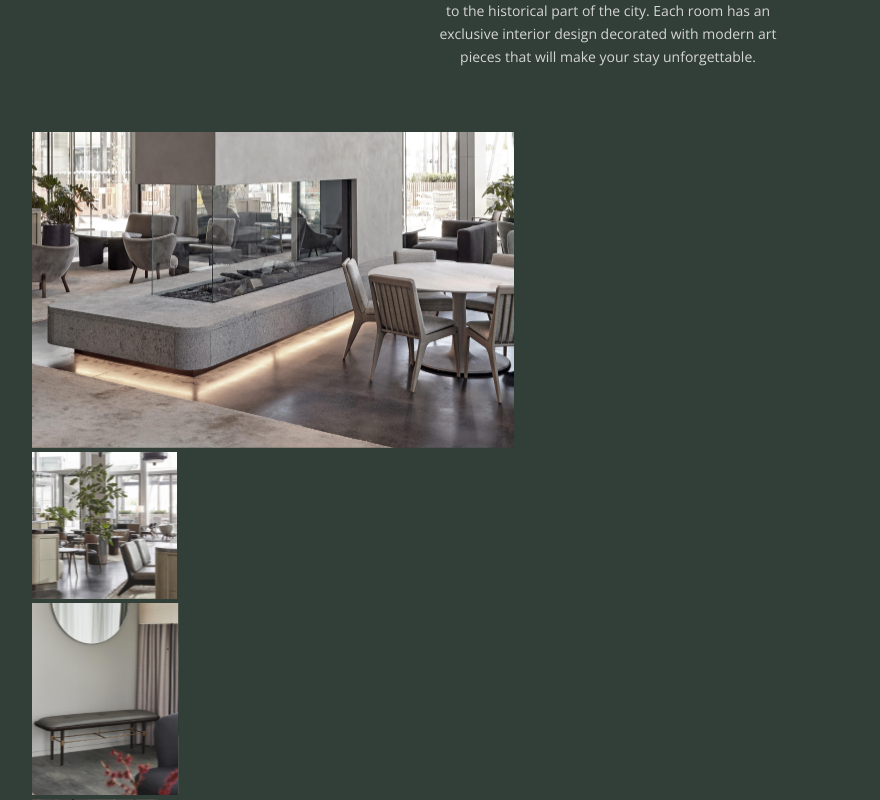
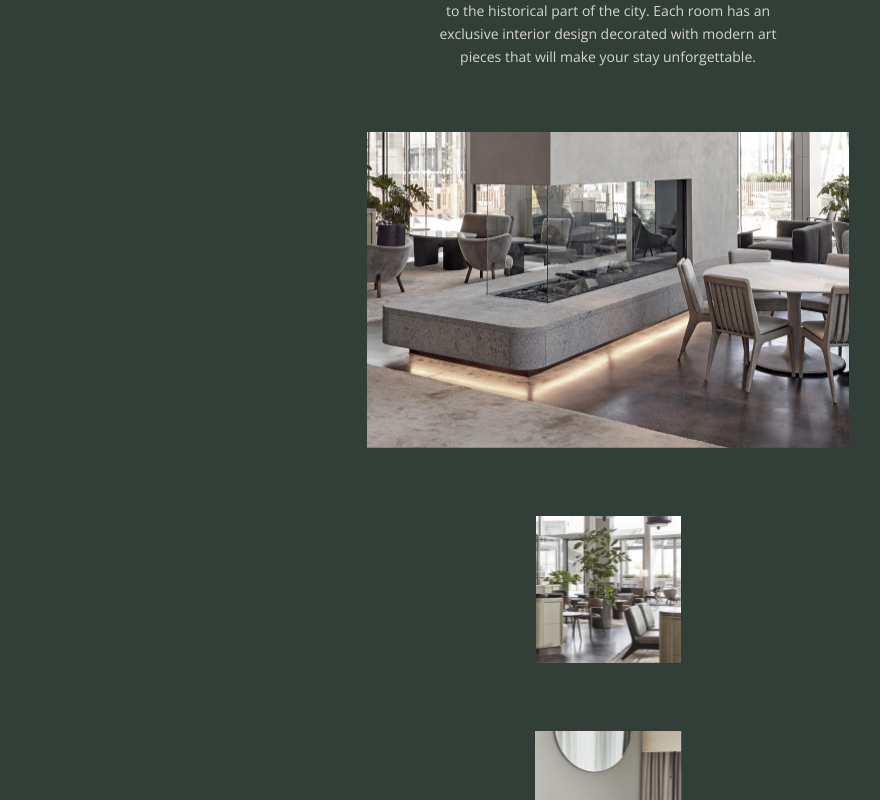
Before and after one commit to gift56/Fullstack-HotelWebsite, a React (Create React App) app: page / in a window 1280 px wide. Shown: the part 5640-6440 px from the top of the page, without its empty margins (32-912 px from the left). Built offline with nearby package versions, Linux system fonts and the light colour scheme.

Commit message:
styling desktop rea

```diff
--- a/src/styles/gallery.styled.js
+++ b/src/styles/gallery.styled.js
@@ -159,6 +159,14 @@ export const GalleryRightSideMobile = styled.div`
 export const GalleryRightSideDesktop = styled.div`
   display: none;
   @media screen and (min-width: ${({ theme }) => theme.mobile.tab}) {
-    display: block;
+    display: flex;
+    justify-content: center;
+    align-items: center;
+    flex-direction: column;
+    gap: 4rem;
+    width: 100%;
+    .images{
+
+    }
   }
 `;
```
